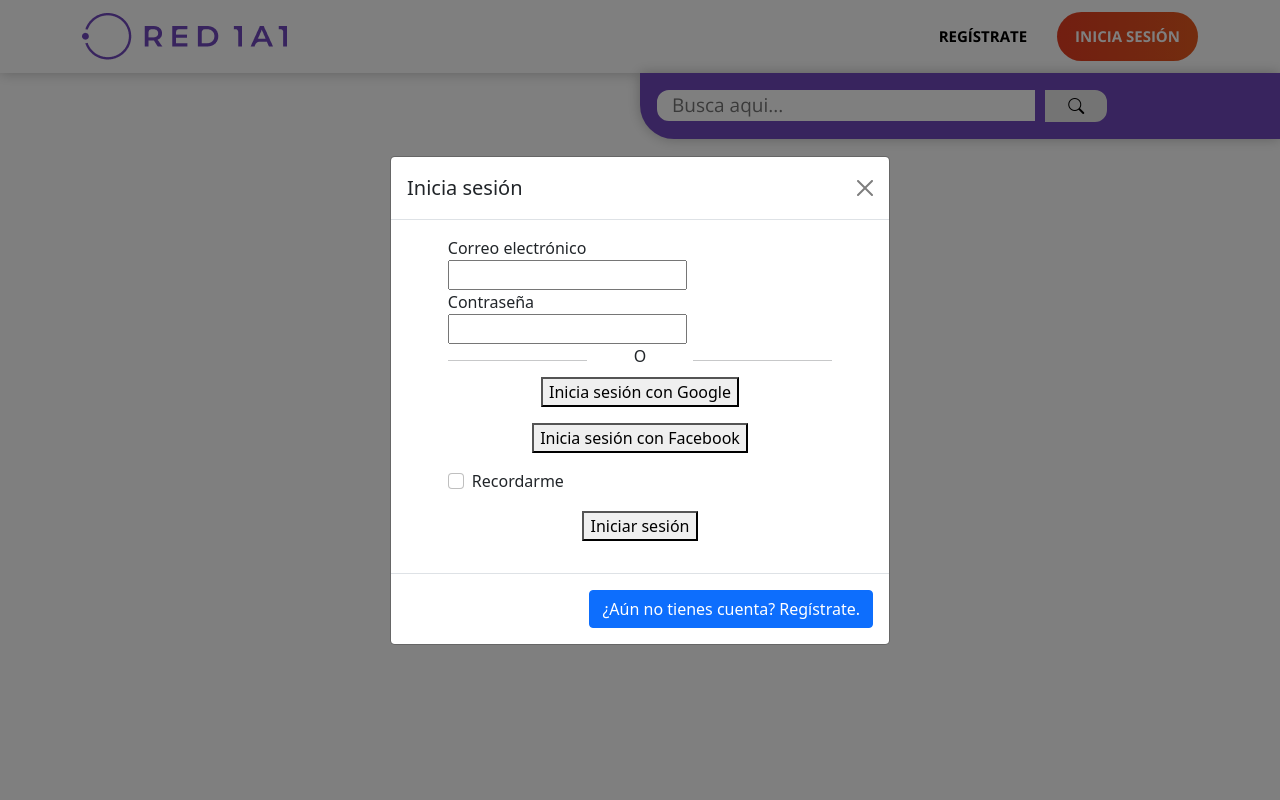
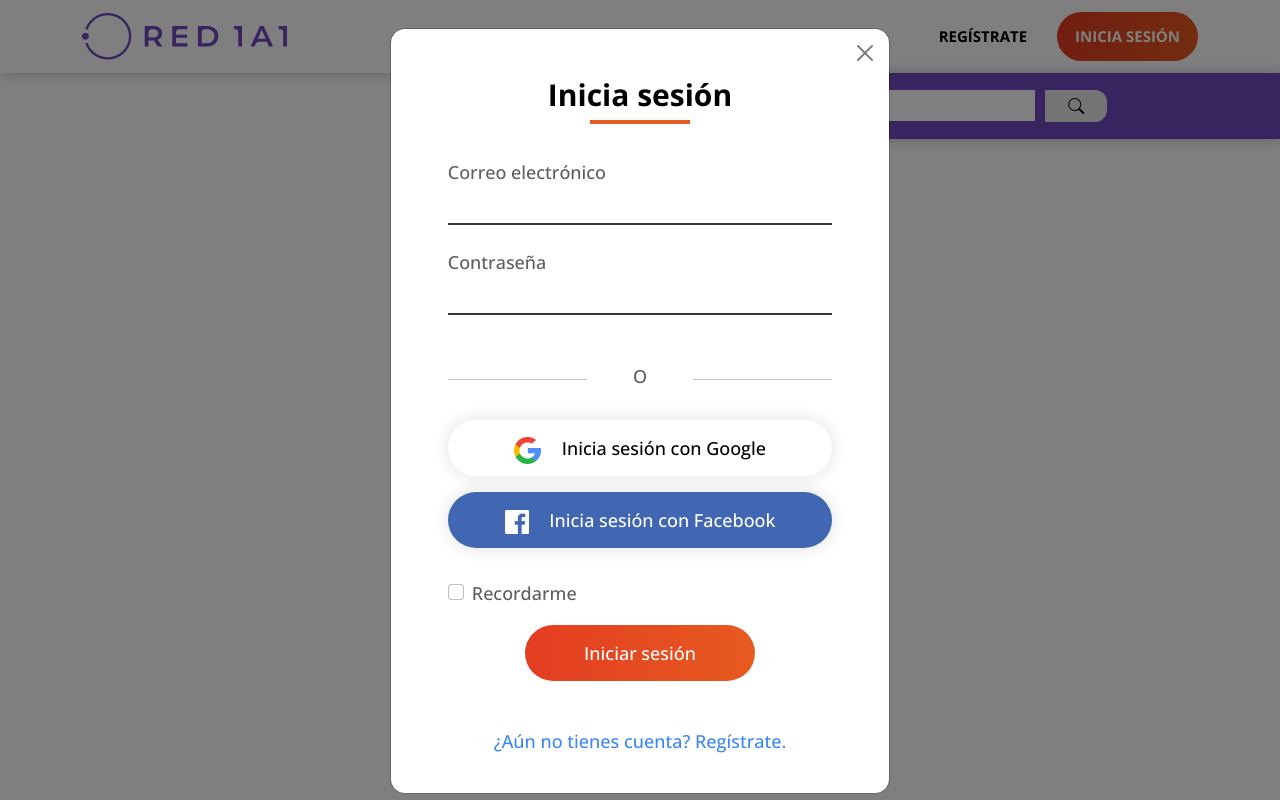
Before and after one commit to AlvaroSt343/RED1A1, a plain HTML site: page index.html in a window 1280 px wide. Both pictures are taken after a click on the button "INICIA SESIÓN". Drawn offline with nearby package versions, Linux system fonts and the light colour scheme.

Commit message:
loging css

```diff
--- a/css/custom.css
+++ b/css/custom.css
@@ -69,3 +69,110 @@
   padding: 4px 23px 4px 23px;
   outline: none;
 }
+
+.modal-content {
+  border-radius: 15px;
+}
+.modal-labels {
+  font-family: "Open Sans";
+  font-style: normal;
+  font-weight: 500;
+  font-size: 18px;
+  text-align: center;
+  color: #5e5e5e;
+}
+
+.modal-inputs {
+  width: 100%;
+  padding: 5px 20px 5px 20px;
+  border: none;
+  outline: none;
+  border-bottom: 2px solid #363636;
+  font-family: "Open Sans";
+  font-style: normal;
+  font-weight: 300;
+  font-size: 18px;
+  letter-spacing: 1px;
+}
+
+.login-title h3 {
+  position: relative;
+  transform: translateY(-25px);
+  font-family: "Open Sans";
+  font-style: bold;
+  font-weight: 700;
+  font-size: 30px;
+  line-height: 54px;
+  color: #000000;
+}
+.line {
+  width: 100px;
+  height: 4px;
+  background-color: #e65a1f;
+  position: relative;
+  left: 50%;
+  transform: translate(-50%, -35px);
+}
+.modal-google-btn {
+  background: #ffffff;
+  box-shadow: 0px 0px 13px 5px rgba(0, 0, 0, 0.07);
+  border-radius: 37px;
+  border: none;
+  font-family: "Open Sans";
+  font-style: normal;
+  font-weight: 500;
+  font-size: 18px;
+  line-height: 54px;
+  text-align: center;
+  color: #000000;
+  width: 100%;
+  outline: none;
+}
+
+.modal-fb-btn {
+  background: #4267b2;
+  box-shadow: 0px 0px 13px 5px rgba(0, 0, 0, 0.07);
+  border-radius: 37px;
+  border: none;
+  font-family: "Open Sans";
+  font-style: normal;
+  font-weight: 500;
+  font-size: 18px;
+  line-height: 54px;
+  text-align: center;
+  color: #ffffff;
+  width: 100%;
+  outline: none;
+}
+.modal-login-btn {
+  background: linear-gradient(90deg, #e43d22 0%, #e65a1f 100%);
+  border-radius: 40px;
+  font-family: "Open Sans";
+  font-style: normal;
+  font-weight: 500;
+  font-size: 18px;
+  line-height: 54px;
+  text-align: center;
+  color: #ffffff;
+  border: none;
+  outline: none;
+  width: 60%;
+}
+.modal-registro-btn {
+  font-family: "Open Sans";
+  font-style: normal;
+  font-weight: 500;
+  font-size: 18px;
+  line-height: 54px;
+  text-align: center;
+  color: #3d87f7;
+  border: none;
+  background-color: white;
+  transition: 100ms;
+}
+.modal-registro-btn:hover {
+  position: relative;
+  transform: translateY(-4px);
+  color: blue;
+  transition: 100ms;
+}
--- a/index.html
+++ b/index.html
@@ -19,7 +19,7 @@
 
 <body>
     <!-- navbar -->
-    <nav class="navbar navbar-expand-lg navbar-light nav-style">
+    <nav class="navbar navbar-expand-sm navbar-light nav-style">
         <div class="container">
             <a class="navbar-brand" href="#"><img src="./images/logos/red1a1-color.png" alt=""></a>
             <button class="navbar-toggler" type="button" data-bs-toggle="collapse" data-bs-target="#navbarTogglerDemo02"
@@ -56,50 +56,55 @@
         tabindex="-1">
         <div class="modal-dialog modal-dialog-centered">
             <div class="modal-content">
-                <div class="modal-header">
-                    <h5 class="modal-title" id="exampleModalToggleLabel">Inicia sesión</h5>
+                <div class="modal-header" style="border: none;">
                     <button type="button" class="btn-close" data-bs-dismiss="modal" aria-label="Close"></button>
                 </div>
                 <div class="modal-body">
                     <div class="row d-flex justify-content-center">
-                        <div class="col-10">
-                            <label for="correo">Correo electrónico</label><br>
-                            <input type="mail" name="correo" required>
+                        <div class="col-12 text-center">
+                            <div class="login-title">
+                                <h3>Inicia sesión</h3>
+                                <div class="line"></div>
+                            </div>
                         </div>
                         <div class="col-10">
-                            <label for="">Contraseña</label><br>
-                            <input type="password">
+                            <label class="modal-labels" for="correo">Correo electrónico</label><br>
+                            <input class="modal-inputs mb-4" type="mail" name="correo" required>
                         </div>
-                        <div class="col-4">
+                        <div class="col-10">
+                            <label class="modal-labels" for="">Contraseña</label><br>
+                            <input class="modal-inputs mb-4" type="password" required>
+                        </div>
+                        <div class="col-4 my-4">
                             <hr>
                         </div>
-                        <div class="col-2 text-center">
+                        <div class="col-2 text-center my-4 modal-labels">
                             O
                         </div>
-                        <div class="col-4">
+                        <div class="col-4 my-4">
                             <hr>
                         </div>
                         <div class="col-10 mb-3 text-center">
-                            <button>Inicia sesión con Google</button>
+                            <button class="modal-google-btn"><img class="me-3" src="./images/icons/google-icon.png" alt=""> Inicia sesión con Google</button>
                         </div>
                         <div class="col-10 mb-3 text-center">
-                            <button>Inicia sesión con Facebook</button>
+                            <button class="modal-fb-btn mb-3"><img class="me-3" src="./images/icons/fb-icon.png" alt=""> Inicia sesión con Facebook</button>
                         </div>
                         <div class="col-10 mb-3">
                             <div class="form-check">
                                 <input class="form-check-input" type="checkbox" value="" id="flexCheckDefault">
-                                <label class="form-check-label" for="flexCheckDefault">
+                                <label class="modal-labels" for="flexCheckDefault">
                                     Recordarme
                                 </label>
                             </div>
                         </div>
                         <div class="col-10 mb-3 text-center">
-                            <button>Iniciar sesión</button>
+                            <button class="modal-login-btn">Iniciar sesión</button>
                         </div>
                     </div>
                 </div>
-                <div class="modal-footer">
-                    <button class="btn btn-primary"
+                <div class="text-center">
+                    <button class="modal-registro-btn mb-4"
                         data-bs-target="#exampleModalToggle2"
                         data-bs-toggle="modal">
                         ¿Aún no tienes cuenta? Regístrate.
```
Also changed, not shown: images/icons/fb-icon.png (added), images/icons/google-icon.png (added).
